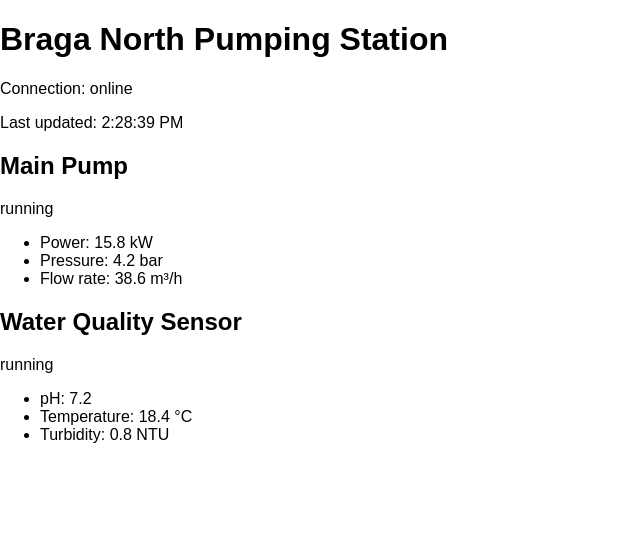
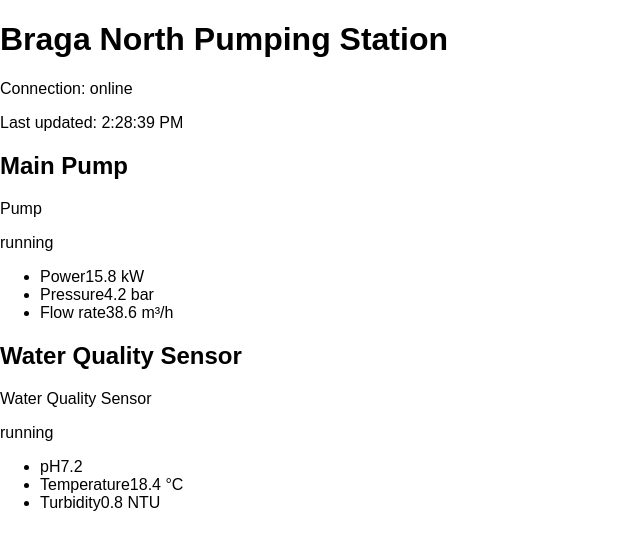
Before and after one commit to goncalosribeiro/telemetry-dashboard, a React (Vite) app in the folder web/: page / in a window 1280 px wide. Shown: the top 550 px of the page, without its empty margins (0-640 px from the left). Built offline with nearby package versions, Linux system fonts and the light colour scheme.

Commit message:
feat: add equipment cards with telemetry measurements

```diff
--- /dev/null
+++ b/web/src/components/EquipmentCard.tsx
@@ -0,0 +1,32 @@
+import type { Equipment } from "../domain/Equipment";
+import { formatEquipmentType } from "../utils/formatEquipmentType";
+
+type EquipmentCardProps = {
+    equipment: Equipment;
+};
+
+export function EquipmentCard({
+    equipment,
+}: EquipmentCardProps) {
+    return (
+        <article>
+            <header>
+                <h2>{equipment.name}</h2>
+                <p>{formatEquipmentType(equipment.type)}</p>
+                <p>{equipment.operationalStatus}</p>
+            </header>
+            <ul>
+                {equipment.measurements.map((measurement) => (
+                    <li key={measurement.key}>
+                        <span>{measurement.label}</span>
+
+                        <span>
+                            {measurement.value}
+                            {measurement.unit && ` ${measurement.unit}`}
+                        </span>
+                    </li>
+                ))}
+            </ul>
+        </article>
+    );
+}
--- a/web/src/pages/StationDashboardPage.tsx
+++ b/web/src/pages/StationDashboardPage.tsx
@@ -1,4 +1,5 @@
 
+import { EquipmentCard } from "../components/EquipmentCard";
 import { StationHeader } from "../components/StationHeader";
 import { mockStation } from "../domain/mockStation";
 
@@ -13,19 +14,10 @@ export function StationDashboardPage() {
 
             <section>
                 {station.equipments.map((equipment) => (
-                    <article key={equipment.id}>
-                        <h2>{equipment.name}</h2>
-                        <p>{equipment.operationalStatus}</p>
-
-                        <ul>
-                            {equipment.measurements.map((measurement) => (
-                                <li key={measurement.key}>
-                                    {measurement.label}: {measurement.value}
-                                    {measurement.unit ? ` ${measurement.unit}` : ""}
-                                </li>
-                            ))}
-                        </ul>
-                    </article>
+                    <EquipmentCard
+                        key={equipment.id}
+                        equipment={equipment}
+                    />
                 ))}
             </section>
         </main>
--- /dev/null
+++ b/web/src/utils/formatEquipmentType.ts
@@ -0,0 +1,8 @@
+import type { EquipmentType } from "../domain/Equipment";
+
+export const formatEquipmentType = (equipmentType: EquipmentType): string => {
+  return equipmentType
+    .split("-")
+    .map((word) => word.charAt(0).toUpperCase() + word.slice(1))
+    .join(" ");
+};
```
